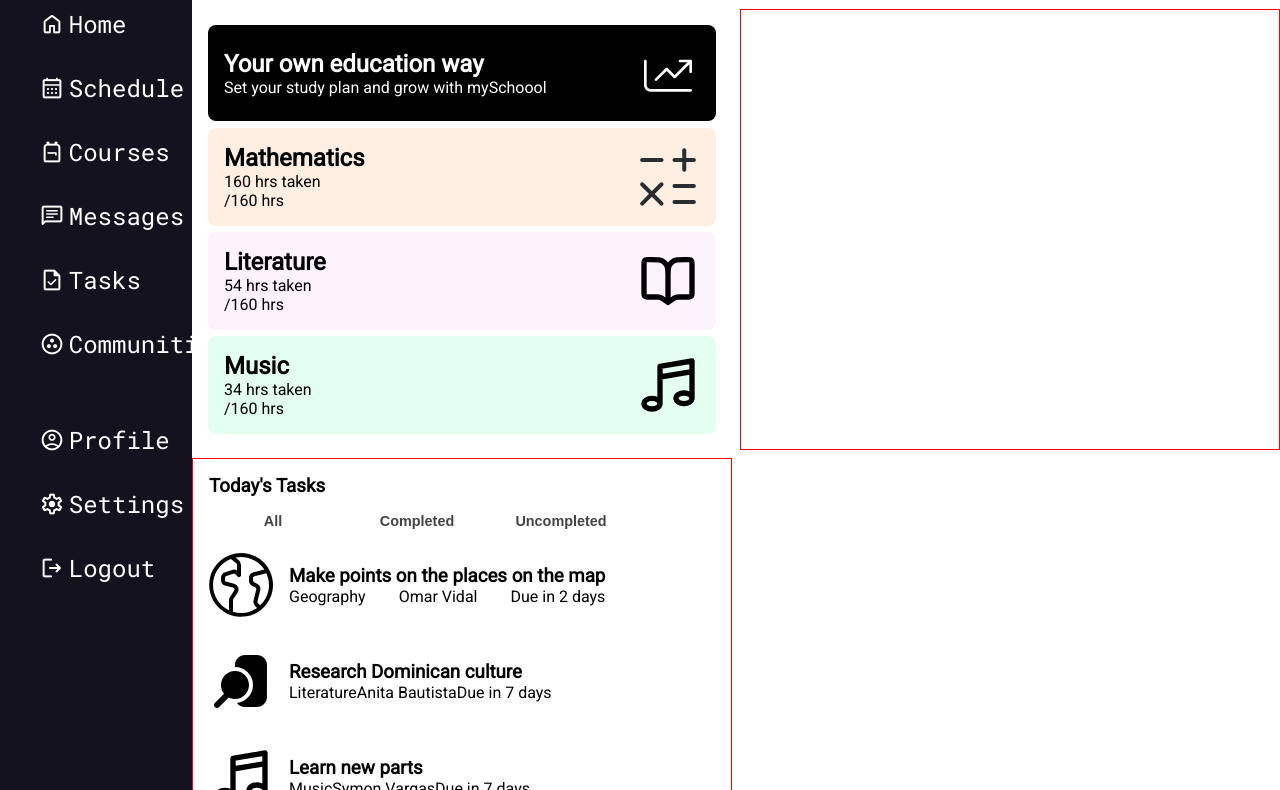
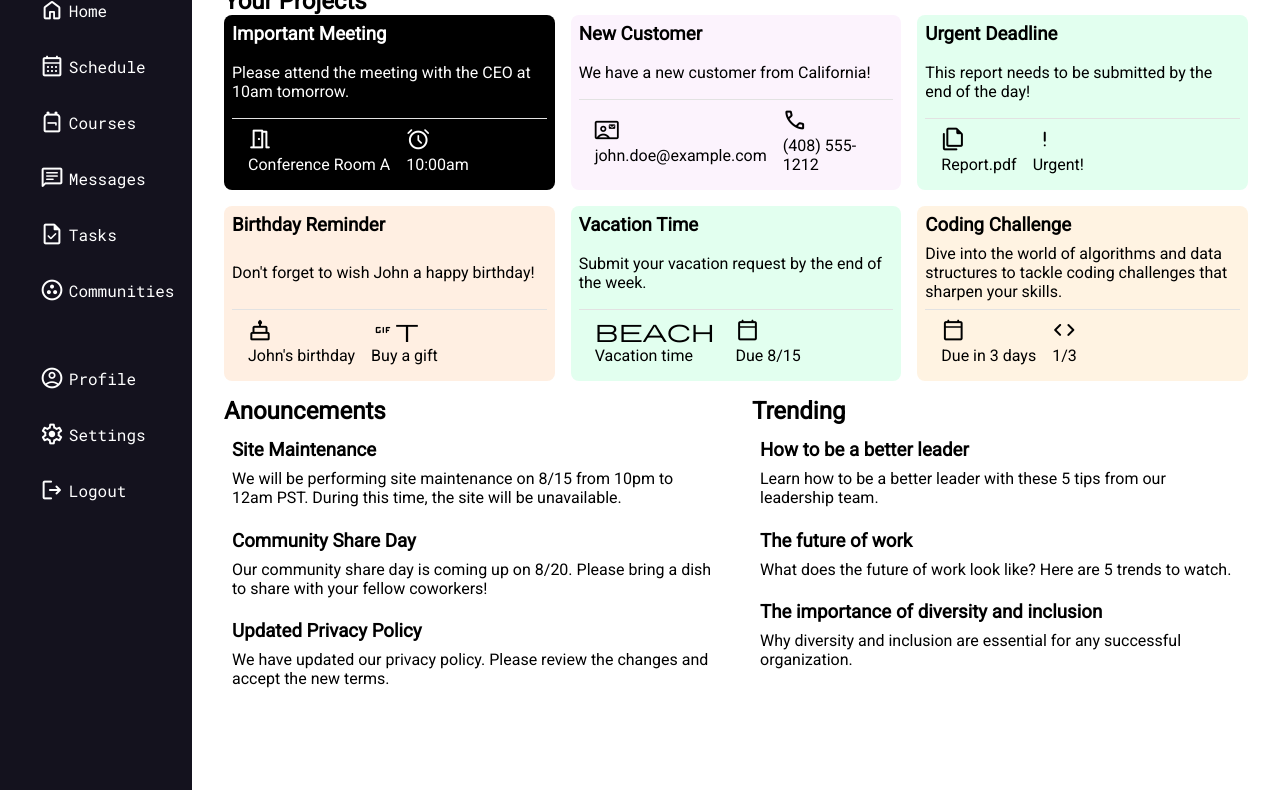
Before and after one commit to joajimenez/schoool_dashboard, a plain HTML site: page index.html in a window 1280 px wide. Shown: the part 109-899 px from the top of the page. Drawn offline with nearby package versions, Linux system fonts and the light colour scheme; a web font is replaced by a local one.

Commit message:
refactored website.

```diff
--- a/css/style.css
+++ b/css/style.css
@@ -8,14 +8,12 @@
 
 html,
 body {
-  width: 100%;
-  height: 100%;
+  height: 100vh;
   font-family: 'Roboto', sans-serif;
 }
 
 h1 {
-  font-size: 2rem;
-  font-family: 'Roboto', sans-serif;
+  /* font-size: 2rem; */
   font-weight: 800;
 }
 
@@ -23,8 +21,7 @@ h1 {
   font-variation-settings: 'FILL' 0, 'wght' 600, 'GRAD' 0, 'opsz' 48;
 }
 
-.container {
-  width: 100%;
+.main-container {
   height: 100%;
   display: grid;
   grid-template-columns: 15% 85%;
@@ -37,7 +34,7 @@ h1 {
   padding-top: 3rem;
 }
 
-main {
+/* main {
   display: grid;
   grid-template-columns: 40% 60%;
   grid-template-rows: 10% 45% 45%;
@@ -45,7 +42,7 @@ main {
     'nav nav'
     'my-classes events'
     'tasks performance';
-}
+} */
 
 ul {
   list-style: none;
@@ -57,7 +54,7 @@ li {
   margin: 2rem 1rem;
   display: flex;
   align-items: center;
-  font-size: 1.5rem;
+  /* font-size: 1.5rem; */
   /* justify-items: center; */
   font-family: 'roboto mono', monospace;
 }
@@ -72,20 +69,14 @@ span {
 
 .logo {
   font-family: 'Borel', serif;
-  font-size: 2rem;
+  /* font-size: 2rem; */
   color: #fff;
   margin-left: 1.5rem;
 }
 
 main {
-  display: grid;
-  grid-template-columns: 1fr 1fr;
-  grid-template-rows: 0.5fr 2fr 2fr;
-  grid-gap: 0.5rem;
-  grid-template-areas:
-    'nav nav'
-    'my-classes events'
-    'tasks performance';
+  display: flex;
+  flex-direction: column;
 }
 
 nav {
@@ -94,7 +85,7 @@ nav {
   display: flex;
   justify-content: space-between;
   align-items: center;
-  padding: 0 1rem;
+  padding: 1rem 2rem;
   grid-area: nav;
 }
 
@@ -147,31 +138,44 @@ nav {
   gap: 0.4rem;
 }
 
+.content-container {
+  padding: 0 1rem;
+  display: flex;
+  justify-content: space-between;
+  /* align-items: center; */
+}
+
+/* .projects-container {
+} */
+.cards-container {
+  display: grid;
+  grid-template-columns: 1fr 1fr 1fr;
+  grid-template-rows: 1fr 1fr;
+  grid-gap: 1rem;
+}
+
 .card {
   display: flex;
+  flex-direction: column;
+  /* align-items: center; */
+  justify-content: space-between;
+  padding: 0.5rem;
+  border-radius: 0.5rem;
+  gap: 0.5rem;
+}
+
+.card-footer {
+  display: flex;
+  /* justify-content: sp; */
   align-items: center;
-  justify-content: space-between;
-  border-radius: 0.5rem;
-  padding: 1rem;
+  padding: 0.5rem 1rem;
+  border-top: 1px solid #e2e2e2;
+  gap: 1rem;
 }
 
 img {
   width: 4rem;
   height: 4rem;
-}
-
-.text-container {
-  display: flex;
-  flex-direction: column;
-}
-
-.card h3 {
-  font-size: 1.5rem;
-  font-weight: 600;
-}
-
-.card p {
-  font-size: 1rem;
 }
 
 .main-card {
@@ -190,61 +194,48 @@ img {
 .card-3 {
   background-color: #e2ffef;
 }
-.events {
-  border: 1px solid red;
-  grid-area: events;
+
+card-4 {
+  background-color: #e2f3ff;
 }
 
-.tasks {
-  border: 1px solid red;
-  grid-area: tasks;
-  padding: 1rem;
+.card-5 {
+  background-color: #fff3e2;
 }
 
-.tasks .buttons-container {
-  display: flex;
-  gap: 1rem;
-  padding-top: 0.5rem;
+.inner-main-container {
+  padding: 1rem;
+  display: grid;
+  grid-template-columns: 1fr 1fr;
+  grid-template-rows: 1fr 1fr;
+  grid-template-areas:
+    'content-container content-container'
+    'announcements-container trending-container';
 }
 
-.tasks button {
-  width: 8rem;
-  height: 2rem;
-  border-radius: 1rem;
-  border: none;
-  outline: none;
-  color: rgb(68, 68, 68);
-  background-color: #fff;
-  font-size: 0.9rem;
-  font-weight: 600;
-  cursor: pointer;
+.content-container {
+  grid-area: content-container;
+  display: flex;
+  flex-direction: column;
+  gap: 1rem;
 }
 
-.tasks button:hover {
-  color: #fff;
-  background-color: black;
-  font-weight: 600;
+.announcements-container {
+  grid-area: announcements-container;
+  background-color: #fff;
+  border-radius: 1rem;
+  padding: 1rem;
+  display: flex;
+  flex-direction: column;
+  gap: 0.4rem;
 }
 
-.task {
-  display: flex;
-  padding: 1rem 0;
-  align-items: center;
-}
-
-.task-info {
+.trending-container {
+  grid-area: trending-container;
+  background-color: #fff;
+  border-radius: 1rem;
+  padding: 1rem;
   display: flex;
   flex-direction: column;
-  padding-left: 1rem;
+  gap: 0.4rem;
 }
-
-.additional-info-container {
-  display: flex;
-  justify-content: space-between;
-  /* display: none; */
-}
-
-.performace {
-  border: 1px solid red;
-  grid-area: performance;
-}
--- a/index.html
+++ b/index.html
@@ -11,7 +11,7 @@
     <title>Schoool's Student Dashboard</title>
   </head>
   <body>
-    <div class="container">
+    <div class="main-container">
       <div class="sidebar">
         <h2 class="logo">mySchoool</h2>
         <ul>
@@ -58,90 +58,186 @@
           </div>
         </nav>
 
-        <div class="my-classes">
-          <div class="main-card card">
-            <div class="text-container">
-              <h3>Your own education way</h3>
-              <p>Set your study plan and grow with mySchoool</p>
-            </div>
-            <img src="./assets/line-chart-svgrepo-com.svg" />
-          </div>
-          <div class="card-1 card">
-            <div class="text-container">
-              <h3>Mathematics</h3>
-              <p>160 hrs taken</p>
-              <span>/160 hrs</span>
-            </div>
-            <img src="./assets/math-svgrepo-com.svg" />
-          </div>
-          <div class="card-2 card">
-            <div class="text-container">
-              <h3>Literature</h3>
-              <p>54 hrs taken</p>
-              <span>/160 hrs</span>
-            </div>
-            <img src="./assets/book-open-svgrepo-com.svg" />
-          </div>
-          <div class="card-3 card">
-            <div class="text-container">
-              <h3>Music</h3>
-              <p>34 hrs taken</p>
-              <span>/160 hrs</span>
-            </div>
-            <img src="./assets/music-svgrepo-com.svg" />
-          </div>
-        </div>
-        <div class="events"></div>
+        <div class="inner-main-container">
+          <div class="content-container">
+            <div class="projects-container">
+              <h2>Your Projects</h2>
+              <div class="cards-container">
+                <div class="card main-card">
+                  <h3>Important Meeting</h3>
+                  <p>
+                    Please attend the meeting with the CEO at 10am tomorrow.
+                  </p>
+                  <div class="card-footer">
+                    <div class="card-footer-left">
+                      <span class="material-symbols-rounded">
+                        meeting_room
+                      </span>
+                      <p>Conference Room A</p>
+                    </div>
+                    <div class="card-footer-right">
+                      <span class="material-symbols-rounded"> alarm </span>
+                      <p>10:00am</p>
+                    </div>
+                  </div>
+                </div>
 
-        <div class="tasks">
-          <h3>Today's Tasks</h3>
-          <div class="buttons-container">
-            <button class="btn">All</button>
-            <button class="btn">Completed</button>
-            <button class="btn">Uncompleted</button>
-          </div>
-          <div class="tasks-container">
-            <div class="tasks-1 task">
-              <img src="./assets/world-svgrepo-com.svg" alt="" />
-              <div class="task-info">
-                <h3>Make points on the places on the map</h3>
-                <div class="additional-info-container">
-                  <p>Geography</p>
-                  <p>Omar Vidal</p>
-                  <p>Due in 2 days</p>
+                <div class="card card-2">
+                  <h3>New Customer</h3>
+                  <p>We have a new customer from California!</p>
+                  <div class="card-footer">
+                    <div class="card-footer-left">
+                      <span class="material-symbols-rounded">
+                        contact_mail
+                      </span>
+                      <p>john.doe@example.com</p>
+                    </div>
+                    <div class="card-footer-right">
+                      <span class="material-symbols-rounded"> phone </span>
+                      <p>(408) 555-1212</p>
+                    </div>
+                  </div>
                 </div>
-              </div>
-            </div>
 
-            <div class="tasks-2 task">
-              <img
-                src="./assets/research-chemistry-education-svgrepo-com.svg"
-                alt=""
-              />
-              <div class="task-info">
-                <h3>Research Dominican culture</h3>
-                <div class="additional-info-container">
-                  <p>Literature</p>
-                  <p>Anita Bautista</p>
-                  <p>Due in 7 days</p>
+                <div class="card card-3">
+                  <h3>Urgent Deadline</h3>
+                  <p>
+                    This report needs to be submitted by the end of the day!
+                  </p>
+                  <div class="card-footer">
+                    <div class="card-footer-left">
+                      <span class="material-symbols-rounded"> file_copy </span>
+                      <p>Report.pdf</p>
+                    </div>
+                    <div class="card-footer-right">
+                      <span class="material-symbols-rounded">
+                        exclamation
+                      </span>
+                      <p>Urgent!</p>
+                    </div>
+                  </div>
                 </div>
-              </div>
-            </div>
 
-            <div class="tasks-3 task">
-              <img src="./assets/music-svgrepo-com.svg" alt="" />
-              <div class="task-info">
-                <h3>Learn new parts</h3>
-                <div class="additional-info-container">
-                  <p>Music</p>
-                  <p>Symon Vargas</p>
-                  <p>Due in 7 days</p>
+                <div class="card card-1">
+                  <h3>Birthday Reminder</h3>
+                  <p>Don't forget to wish John a happy birthday!</p>
+                  <div class="card-footer">
+                    <div class="card-footer-left">
+                      <span class="material-symbols-rounded"> cake </span>
+                      <p>John's birthday</p>
+                    </div>
+                    <div class="card-footer-right">
+                      <span class="material-symbols-rounded"> gift </span>
+                      <p>Buy a gift</p>
+                    </div>
+                  </div>
+                </div>
+
+                <div class="card card-3">
+                  <h3>Vacation Time</h3>
+                  <p>Submit your vacation request by the end of the week.</p>
+                  <div class="card-footer">
+                    <div class="card-footer-left">
+                      <span class="material-symbols-rounded"> beach </span>
+                      <p>Vacation time</p>
+                    </div>
+                    <div class="card-footer-right">
+                      <span class="material-symbols-rounded">
+                        calendar_today
+                      </span>
+                      <p>Due 8/15</p>
+                    </div>
+                  </div>
+                </div>
+
+                <div class="card card-5">
+                  <h3>Coding Challenge</h3>
+                  <p>
+                    Dive into the world of algorithms and data structures to
+                    tackle coding challenges that sharpen your skills.
+                  </p>
+                  <div class="card-footer">
+                    <div class="card-footer-left">
+                      <span class="material-symbols-rounded"
+                        >calendar_today</span
+                      >
+                      <p>Due in 3 days</p>
+                    </div>
+                    <div class="card-footer-right">
+                      <span class="material-symbols-rounded">code</span>
+                      <p>1/3</p>
+                    </div>
+                  </div>
                 </div>
               </div>
             </div>
           </div>
+          <div class="announcements-container">
+            <h2>Anouncements</h2>
+            <div class="anouncement anoun-1 card">
+              <h3>Site Maintenance</h3>
+              <p>
+                We will be performing site maintenance on 8/15 from 10pm to 12am
+                PST. During this time, the site will be unavailable.
+              </p>
+            </div>
+
+            <div class="anouncement anoun-2 card">
+              <h3>Community Share Day</h3>
+              <p>
+                Our community share day is coming up on 8/20. Please bring a
+                dish to share with your fellow coworkers!
+              </p>
+            </div>
+
+            <div class="anouncement anoun-3 card">
+              <h3>Updated Privacy Policy</h3>
+              <p>
+                We have updated our privacy policy. Please review the changes
+                and accept the new terms.
+              </p>
+            </div>
+          </div>
+
+          <div class="trending-container">
+            <h2>Trending</h2>
+            <div class="trending trending-3 card">
+              <h3>How to be a better leader</h3>
+              <p>
+                Learn how to be a better leader with these 5 tips from our
+                leadership team.
+              </p>
+            </div>
+
+            <div class="trending trending-3 card">
+              <h3>The future of work</h3>
+              <p>
+                What does the future of work look like? Here are 5 trends to
+                watch.
+              </p>
+            </div>
+
+            <div class="trending trending-3 card">
+              <h3>The importance of diversity and inclusion</h3>
+              <p>
+                Why diversity and inclusion are essential for any successful
+                organization.
+              </p>
+            </div>
+
+            <!-- <div class="trending trending-3 card">
+              <h3>The rise of artificial intelligence</h3>
+              <p>
+                How AI is changing the world, and what it means for businesses.
+              </p>
+            </div>
+
+            <div class="trending trending-3 card">
+              <h3>The future of marketing</h3>
+              <p>How marketing is changing in the digital age.</p>
+            </div> -->
+          </div>
         </div>
-        <div class="performance"></div>
       </main>
     </div>
   </body>
```
